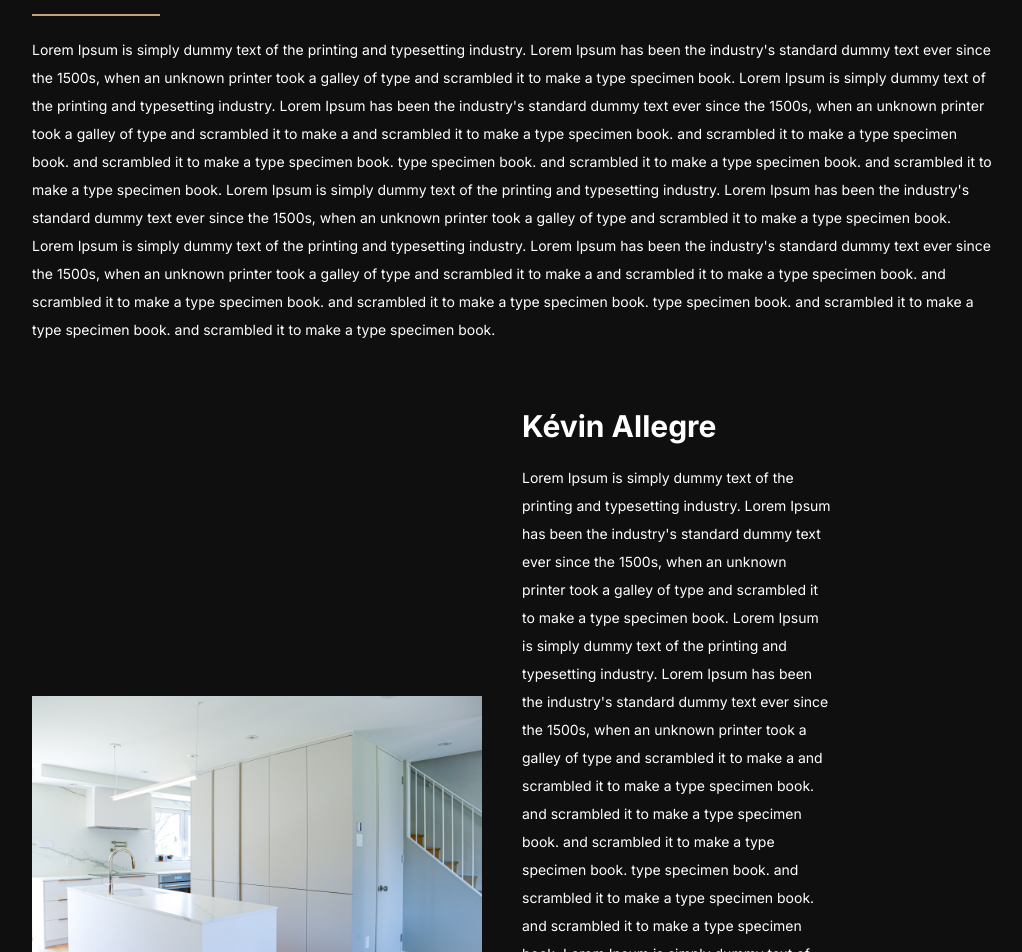
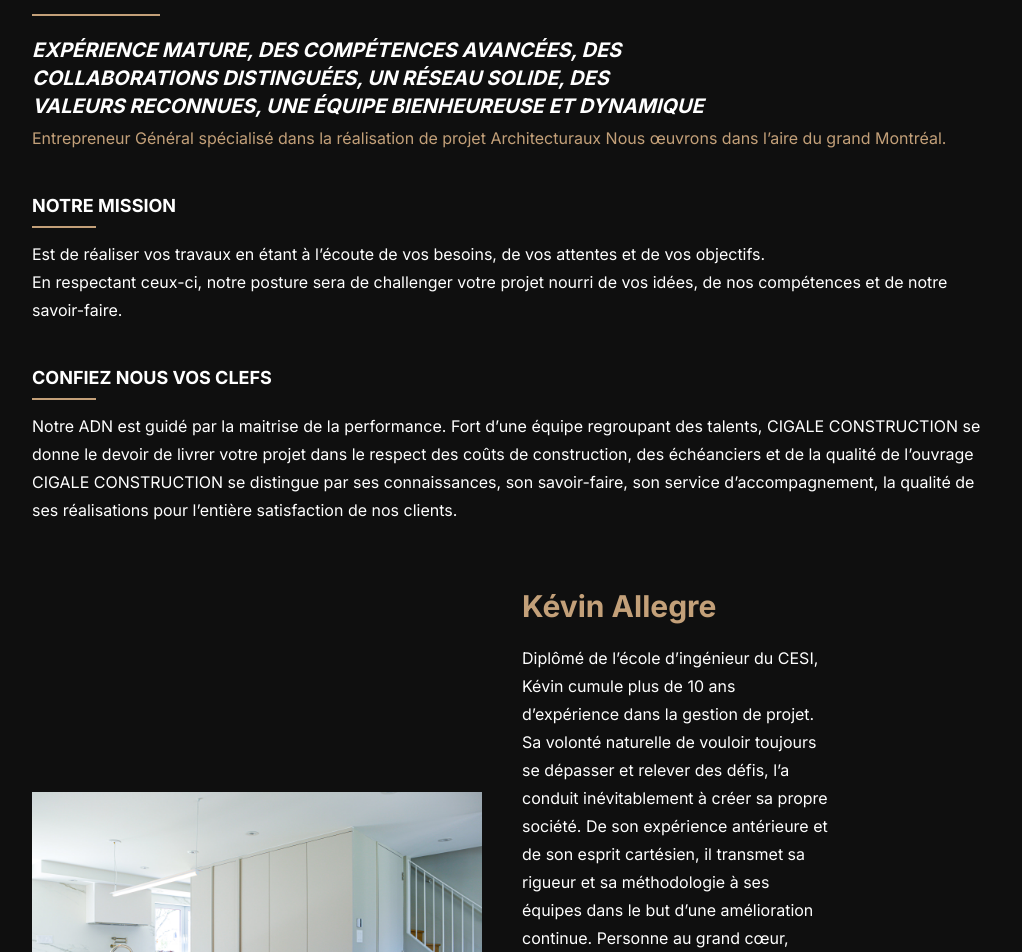
Before and after one commit to manuelfontenelle/cigale-construction, a Next.js app: page /about in a window 1280 px wide. Shown: the part 560-1512 px from the top of the page, without its empty margins (128-1150 px from the left). Built offline with nearby package versions, Linux system fonts and the light colour scheme; what tw-elements would draw is missing.

Commit message:
qui somme nous / add content

```diff
--- a/pages/about.js
+++ b/pages/about.js
@@ -33,31 +33,38 @@ const about = () => {
 						<h1 className="  font-bold uppercase  text-[#c3a079] text-3xl">
 							Cigale Construction
 						</h1>
-						<span className=" w-32 h-0.5 mt-2.5 bg-[#c3a079] block text-center"></span>
-						<p className=" text-white font-reg text-sm mt-5 leading-6 md:text-reg md:leading-7">
-							Lorem Ipsum is simply dummy text of the printing and typesetting
-							industry. Lorem Ipsum has been the industry's standard dummy text
-							ever since the 1500s, when an unknown printer took a galley of
-							type and scrambled it to make a type specimen book. Lorem Ipsum is
-							simply dummy text of the printing and typesetting industry. Lorem
-							Ipsum has been the industry's standard dummy text ever since the
-							1500s, when an unknown printer took a galley of type and scrambled
-							it to make a and scrambled it to make a type specimen book. and
-							scrambled it to make a type specimen book. and scrambled it to
-							make a type specimen book. type specimen book. and scrambled it to
-							make a type specimen book. and scrambled it to make a type
-							specimen book. Lorem Ipsum is simply dummy text of the printing
-							and typesetting industry. Lorem Ipsum has been the industry's
-							standard dummy text ever since the 1500s, when an unknown printer
-							took a galley of type and scrambled it to make a type specimen
-							book. Lorem Ipsum is simply dummy text of the printing and
-							typesetting industry. Lorem Ipsum has been the industry's standard
-							dummy text ever since the 1500s, when an unknown printer took a
-							galley of type and scrambled it to make a and scrambled it to make
-							a type specimen book. and scrambled it to make a type specimen
-							book. and scrambled it to make a type specimen book. type specimen
-							book. and scrambled it to make a type specimen book. and scrambled
-							it to make a type specimen book.
+						<span className=" w-32 h-0.5 mt-2.5 bg-[#c3a079] block "></span>
+						<p className=" text-white font-reg text-md mt-5 leading-6 md:text-reg md:leading-7">
+							<span className="block italic font-bold text-xl lg:pr-[30%]">
+								EXPÉRIENCE MATURE, DES COMPÉTENCES AVANCÉES, DES COLLABORATIONS
+								DISTINGUÉES, UN RÉSEAU SOLIDE, DES VALEURS RECONNUES, UNE ÉQUIPE
+								BIENHEUREUSE ET DYNAMIQUE
+							</span>
+							<span className="block mt-1 text-[#c3a079]">
+								Entrepreneur Général spécialisé dans la réalisation de projet
+								Architecturaux Nous œuvrons dans l’aire du grand Montréal.
+							</span>
+							<span className="block mt-10 font-bold text-lg">
+								NOTRE MISSION
+							</span>
+							<span className=" w-16 h-0.5 mt-1.5 mb-3 bg-[#c3a079] block "></span>
+							Est de réaliser vos travaux en étant à l’écoute de vos besoins, de
+							vos attentes et de vos objectifs.
+							<br />
+							En respectant ceux-ci, notre posture sera de challenger votre
+							projet nourri de vos idées, de nos compétences et de notre
+							savoir-faire.
+							<span className="block mt-10 font-bold text-lg">
+								CONFIEZ NOUS VOS CLEFS
+							</span>
+							<span className=" w-16 h-0.5 mt-1.5 mb-3 bg-[#c3a079] block text-center"></span>
+							Notre ADN est guidé par la maitrise de la performance. Fort d’une
+							équipe regroupant des talents, CIGALE CONSTRUCTION se donne le
+							devoir de livrer votre projet dans le respect des coûts de
+							construction, des échéanciers et de la qualité de l’ouvrage CIGALE
+							CONSTRUCTION se distingue par ses connaissances, son savoir-faire,
+							son service d’accompagnement, la qualité de ses réalisations pour
+							l’entière satisfaction de nos clients.
 						</p>
 					</div>
 				</section>
@@ -69,21 +76,20 @@ const about = () => {
 							alt="Kevin allegre"
 						/>
 						<div className="flex-1 xl:pr-40">
-							<h2 className="text-white text-3xl font-bold">Kévin Allegre</h2>
-							<p className=" text-white font-reg text-sm mt-5 leading-6 md:text-reg md:leading-7 ">
-								Lorem Ipsum is simply dummy text of the printing and typesetting
-								industry. Lorem Ipsum has been the industry's standard dummy
-								text ever since the 1500s, when an unknown printer took a galley
-								of type and scrambled it to make a type specimen book. Lorem
-								Ipsum is simply dummy text of the printing and typesetting
-								industry. Lorem Ipsum has been the industry's standard dummy
-								text ever since the 1500s, when an unknown printer took a galley
-								of type and scrambled it to make a and scrambled it to make a
-								type specimen book. and scrambled it to make a type specimen
-								book. and scrambled it to make a type specimen book. type
-								specimen book. and scrambled it to make a type specimen book.
-								and scrambled it to make a type specimen book. Lorem Ipsum is
-								simply dummy text of the printing and typesetting industry.
+							<h2 className="text-[#c3a079] text-3xl font-bold ">
+								Kévin Allegre
+							</h2>
+							<p className=" text-white font-reg text-md mt-5 leading-6 md:text-reg md:leading-7 ">
+								Diplômé de l’école d’ingénieur du CESI, Kévin cumule plus de 10
+								ans d’expérience dans la gestion de projet. Sa volonté naturelle
+								de vouloir toujours se dépasser et relever des défis, l’a
+								conduit inévitablement à créer sa propre société. De son
+								expérience antérieure et de son esprit cartésien, il transmet sa
+								rigueur et sa méthodologie à ses équipes dans le but d’une
+								amélioration continue. Personne au grand cœur, Kevin a participé
+								à deux missions humanitaires à l’étranger. C’était donc
+								inéluctable pour lui que Cigale Construction soit partenaire
+								d’Architecte Sans Frontière Québec.
 							</p>
 						</div>
 					</div>
```
